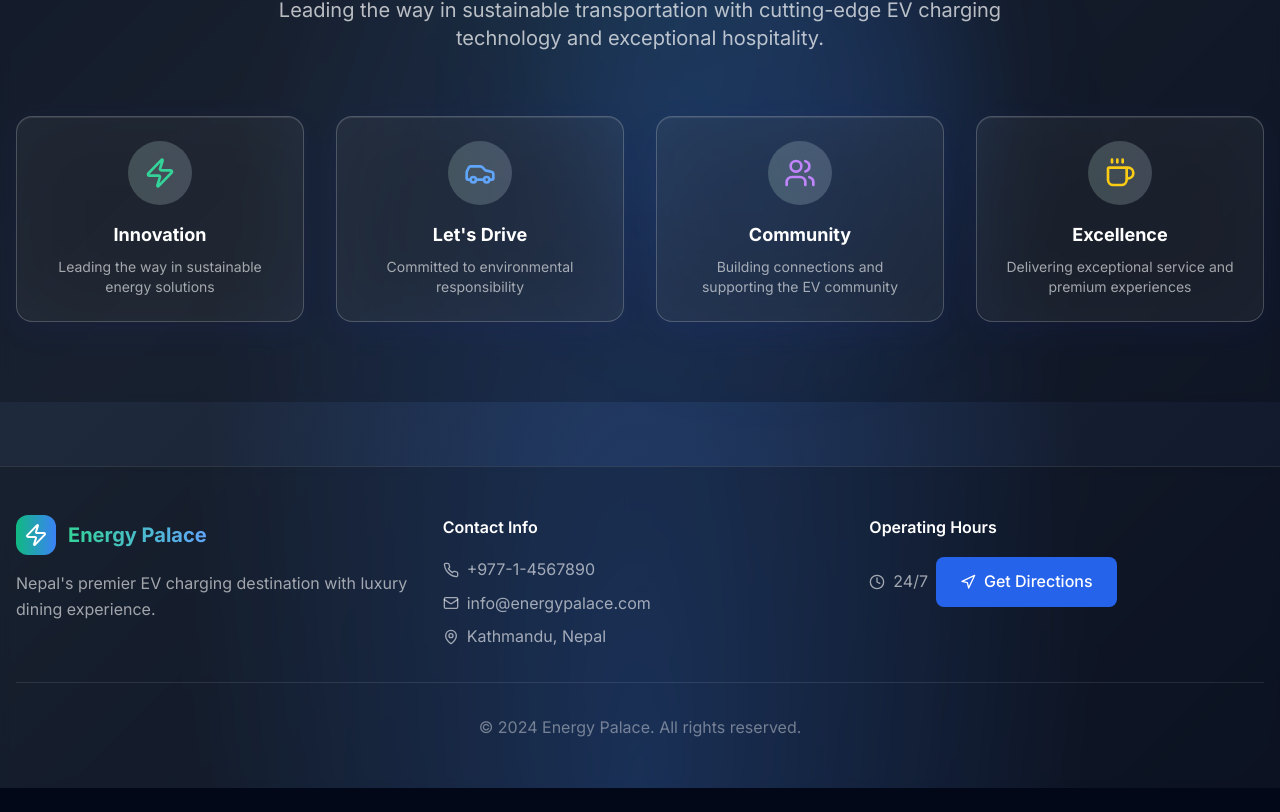
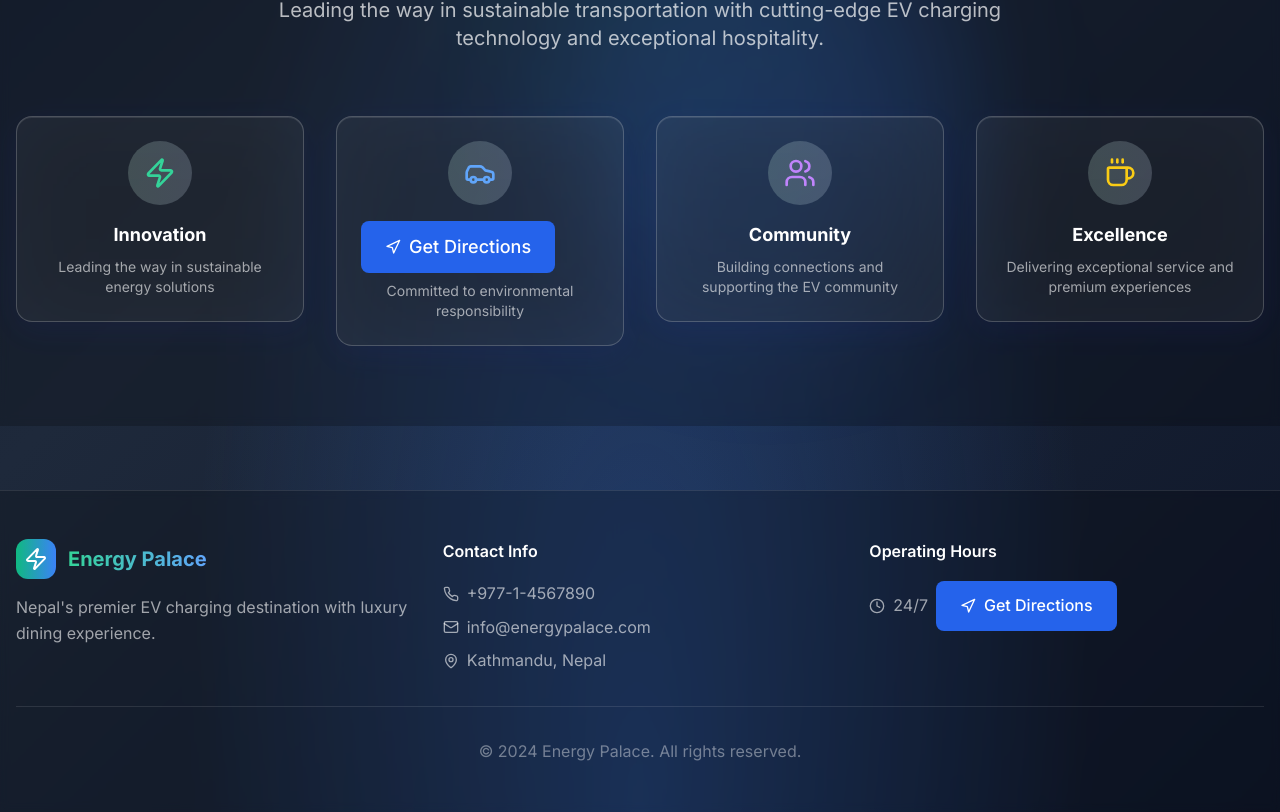
Before and after one commit to epplsbs/energy-palace-hub, a React (Vite) app: page / in a window 1280 px wide. Shown: the part 1150-1962 px from the top of the page. Before the commit the page ends 1938 px from the top, so only its background shows below. Built offline with nearby package versions, Linux system fonts and the light colour scheme; no server answers; the database is empty.

Commit message:
Update Index.tsx

```diff
--- a/src/pages/Index.tsx
+++ b/src/pages/Index.tsx
@@ -304,7 +304,7 @@ const Index = () => {
               <div className={`w-16 h-16 ${theme === 'light' ? 'bg-gradient-to-r from-emerald-100 to-blue-100' : 'bg-gradient-to-r from-emerald-100/20 to-blue-100/20'} rounded-full flex items-center justify-center mx-auto mb-4`}>
                 <Car className="h-8 w-8 text-blue-400" />
               </div>
-              <h4 className={`text-lg font-bold mb-2 ${theme === 'light' ? 'text-gray-900' : 'text-white'}`}>Let's Drive</h4>
+              <h4 className={`text-lg font-bold mb-2 ${theme === 'light' ? 'text-gray-900' : 'text-white'}`}><LocationDisplay/></h4>
               <p className={`text-sm ${theme === 'light' ? 'text-gray-600' : 'text-white/60'}`}>Committed to environmental responsibility</p>
             </div>
            <a href="/contacts">
```
